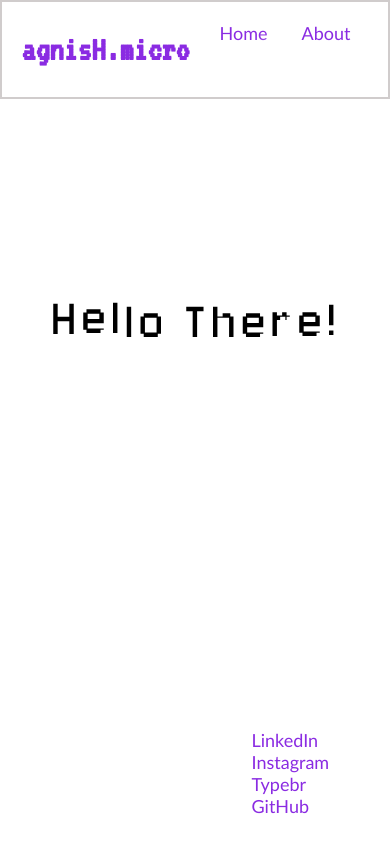
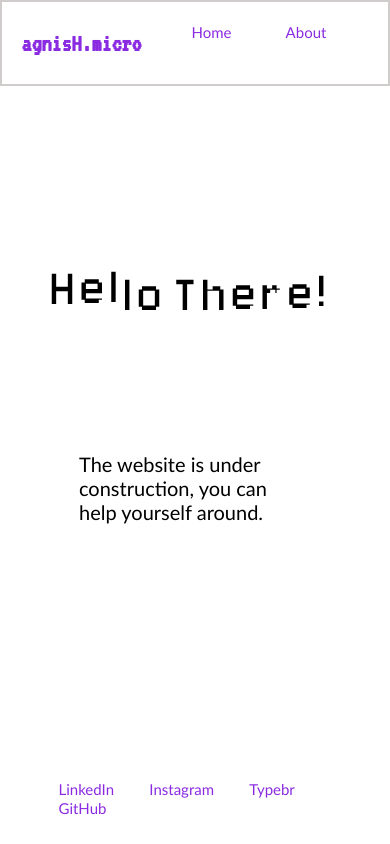
Before and after one commit to agnisH-mandaL/agnisH.micro, a plain HTML site: page index.html in a window 390 px wide. Drawn offline with Linux system fonts and the light colour scheme.

Commit message:
Update style.css

```diff
--- a/style.css
+++ b/style.css
@@ -31,42 +31,7 @@
     font-family: 'VT323';
     src:url('VT323-Regular.ttf')
 }
-@keyframes trans{
-    0%
-    {background: linear-gradient(to right,purple,rgb(128, 0, 80),red,rgb(128, 0, 80),purple,purple,purple,purple);
-        -webkit-text-fill-color: transparent;
-        -webkit-background-clip: text;}
-    12.5%{background: linear-gradient(to right,purple,purple,rgb(128, 0, 80),red,rgb(128, 0, 80),purple,purple,purple);
-        -webkit-text-fill-color: transparent;
-        -webkit-background-clip: text;}
-    25%{background: linear-gradient(to right,purple,purple,purple,rgb(128, 0, 80),red,rgb(128, 0, 80),purple,purple);
-        -webkit-text-fill-color: transparent;
-        -webkit-background-clip: text;}
-    37.5%{background: linear-gradient(to right,purple,purple,purple,purple,rgb(128, 0, 80),red,rgb(128, 0, 80),purple);
-        -webkit-text-fill-color: transparent;
-        -webkit-background-clip: text;}
-    50%{
-        background: linear-gradient(to right,purple,purple,purple,purple,purple,rgb(128, 0, 80),red,rgb(128, 0, 80));
-        -webkit-text-fill-color: transparent;
-        -webkit-background-clip: text;
-    }
-    62.5%{background: linear-gradient(to right,purple,purple,purple,purple,purple,purple,rgb(128, 0, 80),red);
-        -webkit-text-fill-color: transparent;
-        -webkit-background-clip: text;}
-    75%{background: linear-gradient(to right,red,rgb(128, 0, 80),purple,purple,purple,purple,purple,rgb(128, 0, 80));
-        -webkit-text-fill-color: transparent;
-        -webkit-background-clip: text;}
-    87.5%{background: linear-gradient(to right,rgb(128, 0, 80),red,rgb(128, 0, 80),purple,purple,purple,purple,purple);
-        -webkit-text-fill-color: transparent;
-        -webkit-background-clip: text;}
 
-    100%
-    {
-        background: linear-gradient(to right,rgb(128, 0, 80),red,rgb(128, 0, 80),rgb(128, 0, 80),purple,purple,purple,purple);
-        -webkit-text-fill-color: transparent;
-        -webkit-background-clip: text;
-    }
-}
 @keyframes bobble{
     0%{
     }
@@ -82,7 +47,7 @@
 @keyframes txtanim{
     0%{}
 
-    10%{top:-104px}
+    10%{top:-16vh}
 
     100%{}
 }
@@ -147,14 +112,14 @@ header{
 }
 
 .theme{
-    width: 30px;
-    height: 30px;
+    width: 2vw;
+    height: 2vw;
     box-shadow: 0 0 15px var(--sec-colr);
     border: none;
     background-color:var(--sec-colr);
     border-radius: 50%;
     cursor:pointer;
-    margin-left: 70px;
+    margin-left: 5vw;
 }
 .sidebar{
     height: 80%;
@@ -194,9 +159,9 @@ ul li a{
 }
 .hello label{
     position:relative;
-    top:-100px;
+    top:-15vh;
     cursor:default;
-    left:-10px;
+    left:-3vw;
     font-size: 60px;
     color: var(--frt-colr);
     -webkit-text-stroke-width: 2px;
@@ -207,8 +172,8 @@ ul li a{
 }
 .there label{
     position:relative;
-    top:-100px;
-    left:10px;
+    top:-15vh;
+    left:0vw;
     cursor:default;
     font-size: 60px;
     color: var(--frt-colr);
@@ -232,23 +197,22 @@ ul li a{
 
 
 p{
-    position:fixed;
+    position:absolute;
     font-size: 20px;
-    top: 350px;
-    left:470px;
+    top: 50vh;
+    left:30vw;
+    width: 40vw;
     background-color: rgba(255, 255, 255, 0.3) ;
     backdrop-filter:blur(10px);
     border-radius: 20px;
     padding: 30px 40px;
 }
 
-
-
 footer{
     position: fixed;
     bottom: 0;
     left:0;
-    padding: 25px 5%;
+    padding: 20px 5%;
     display: flex;
     width:100%;
     margin: none;
@@ -258,8 +222,8 @@ footer{
     border: 2px solid rgba(255,255,255,.2);
 }
 .links a{
-    font-size: 18px;
-    margin-left: 230px;
+    font-size: 1.2vw;
+    margin-left: 15vw;
     text-decoration: none;
     color:blueviolet;
     transition: 0.3s;
@@ -268,3 +232,25 @@ footer{
 .links a.active {
     color:white;
 }
+@media (max-width:600px)
+{
+    .sidebtn{font-size: 25px;}
+    .navbar a{
+        font-size: 15px;
+        margin-left: 50px;
+    }
+    p{
+        width:300px;
+        left:10vw;
+    }
+    .theme{
+        width: 20px;
+        height: 20px;
+    }
+    footer{padding:3vh}
+    .links a{
+        font-size: 15px;
+        margin-left: 8vw;
+
+    }
+}
```
